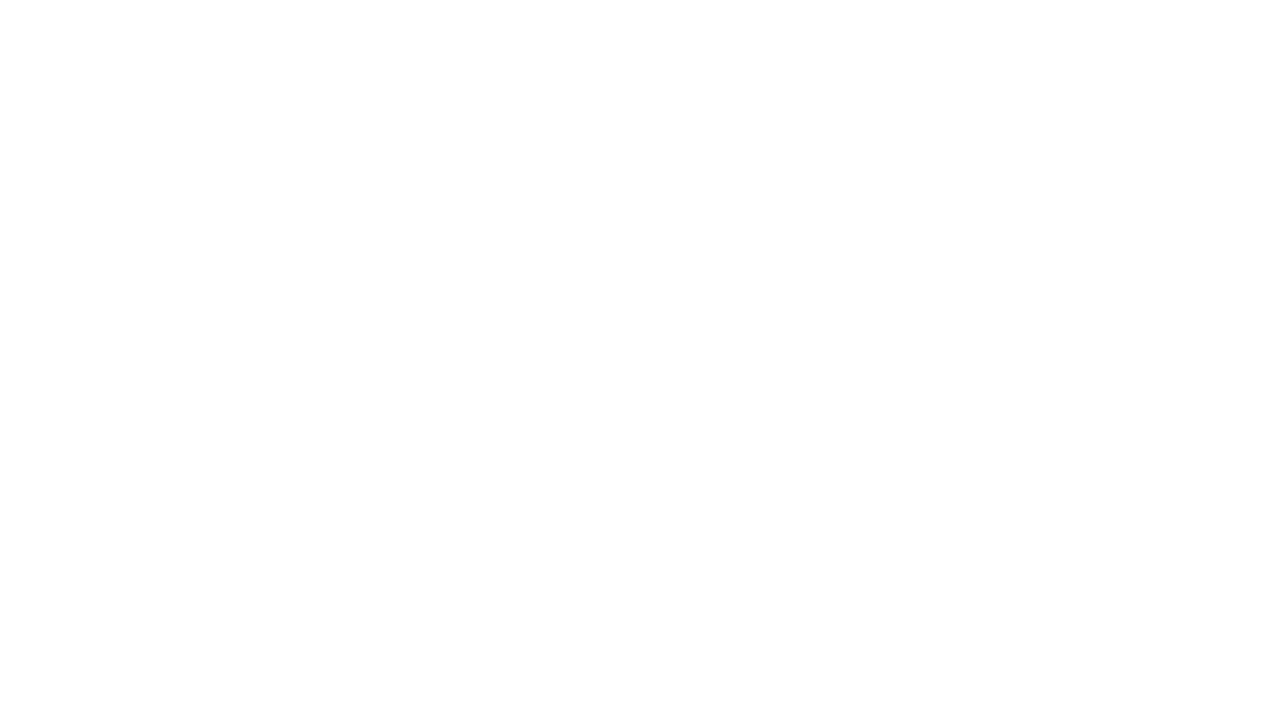
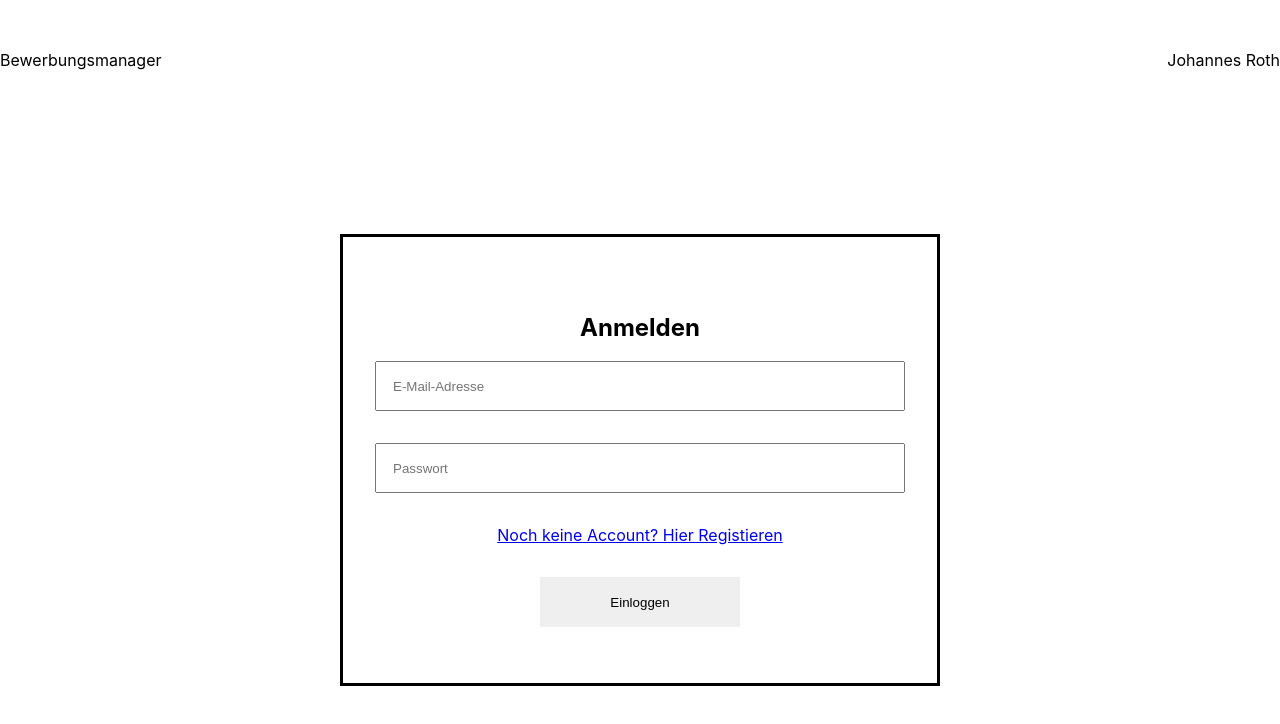
Before and after one commit to jorohx84/application-manager, a React (Create React App) app: page /login in a window 1280 px wide. Before the commit this address had no page. Shown: the top 724 px of the page. Built offline with nearby package versions, Linux system fonts and the light colour scheme; no server answers.

Commit message:
login und dashboard added

```diff
--- a/src/App.tsx
+++ b/src/App.tsx
@@ -3,15 +3,27 @@ import './App.css';
 import { BrowserRouter as Router, Routes, Route } from 'react-router-dom';
 import { basename } from 'path';
 import SignUp from './signup';
+import Header from './header';
+import Login from './login';
+import Dashboard from './dashboard';
+import { UserProvider } from './userContext';
 
 
 function App() {
   return (
-    <Router basename="/">
-<Routes>
-  <Route path="/" element={<SignUp/>} />
-</Routes>
-    </Router>
+    <UserProvider>
+      <Router basename="/">
+        <Header />
+        <Routes>
+          <Route path="/" element={<SignUp />} />
+          <Route path='/login' element={<Login />} />
+          <Route path='/dashboard' element={<Dashboard />} />
+        </Routes>
+      </Router>
+
+    </UserProvider>
+
+
   );
 }
 
--- /dev/null
+++ b/src/dashboard.tsx
@@ -0,0 +1,25 @@
+import React from "react";
+import { useLocation } from "react-router-dom";
+import { useUser } from './userContext';
+
+const Dashboard = () => {
+    // const location = useLocation();
+    // const userID = location.state?.uid;
+    const { user, loading } = useUser();
+    if (loading) return <p>Lade...</p>;
+    if (!user) return <p>Kein Benutzer eingeloggt</p>;
+    console.log(user.uid);
+    console.log(user.uid);
+    const userID = user.uid;
+
+    return (
+
+        <div>
+            <p>Dashboard</p>
+            <p>{userID}</p>
+        </div>
+
+    )
+
+}
+export default Dashboard
--- /dev/null
+++ b/src/header.scss
@@ -0,0 +1,14 @@
+.header{
+    width: 100%;
+    height: 120px;
+    display: flex;
+    justify-content: center;
+}
+.headerInner{
+    width: 100%;
+    max-width: 1920px;
+    height: 100%;
+    display: flex;
+    justify-content: space-between;
+    align-items: center;
+}
--- /dev/null
+++ b/src/header.tsx
@@ -0,0 +1,17 @@
+import React from "react";
+import './header.scss'
+const Header = () => {
+
+    return (
+        <section className="header">
+            <div className="headerInner">
+                <span>Bewerbungsmanager</span>
+<div>
+    <span>Johannes Roth</span>
+</div>
+            </div>
+        </section>
+    );
+}
+
+export default Header
--- /dev/null
+++ b/src/login.scss
@@ -0,0 +1,19 @@
+.login{
+    width: 100%;
+    height: calc(100vh - 120px);
+    display: flex;
+    justify-content: center;
+    align-items: center;
+}
+.loginContainer{
+    width: 100%;
+    max-width: 600px;
+    height: fit-content;
+    border: solid;
+    display: flex;
+    flex-direction: column;
+    align-items: center;
+    box-sizing: border-box;
+    padding:56px 32px;
+
+}
--- /dev/null
+++ b/src/login.tsx
@@ -0,0 +1,42 @@
+import React, { useState } from "react";
+import './login.scss';
+import { Link, useNavigate } from "react-router-dom";
+import firebase from "./firebase";
+import { signInWithEmailAndPassword, getAuth } from "firebase/auth";
+
+const auth = getAuth();
+
+const Login = () => {
+    const [email, setEmail] = useState('');
+    const [password, setPassword] = useState('');
+    const navigate = useNavigate();
+
+    const loginUser = async (e:React.FormEvent) => {
+        e.preventDefault();
+        try {
+            const userCredential = await signInWithEmailAndPassword(auth, email, password);
+            const user = userCredential.user
+            const userID = user.uid
+            console.log("Erfolgreich eingeloggt:", user, userID);
+            navigate("/dashboard", { state: { uid: user.uid } })
+        } catch (err: any) {
+            console.error("Fehler beim Login", err.message)
+        }
+    }
+    return (
+        <section className="login">
+            <div className="loginContainer">
+                <h2>Anmelden</h2>
+                <form onSubmit={loginUser}>
+                    <input type="email" value={email} placeholder="E-Mail-Adresse" onChange={(e) => setEmail(e.target.value)} required />
+                    <input type="password" value={password} placeholder="Passwort" onChange={(e) => setPassword(e.target.value)} required />
+                    <Link to="/signup">Noch keine Account? Hier Registieren</Link>
+                    <button type="submit">Einloggen</button>
+                </form>
+
+            </div>
+
+        </section>
+    )
+}
+export default Login
--- a/src/signup.tsx
+++ b/src/signup.tsx
@@ -1,39 +1,66 @@
 import React, { useState } from 'react';
-import { createUserWithEmailAndPassword, getAuth } from "firebase/auth";
+import { createUserWithEmailAndPassword, getAuth, updateProfile } from "firebase/auth";
 import firebase from "./firebase";
 import './signup.scss';
-import { log } from 'console';
+import { getFirestore, doc, setDoc } from "firebase/firestore";
+import { useNavigate } from 'react-router-dom';
+import Login from './login';
 
 
 const auth = getAuth(firebase);
+const firestore = getFirestore(firebase);
 
 const SignUp = () => {
     const [name, setName] = useState('');
     const [email, setEmail] = useState('');
     const [password, setPassword] = useState('');
-
-    const signup = async (e: React.FormEvent) => {
+    const [error, setError] = useState<string | null>(null);
+    const navigate=useNavigate();
+    const createUser = async (e: React.FormEvent) => {
         e.preventDefault();
         console.log(name);
         console.log(email);
         console.log(password);
-        try {
-            const userCredential = await createUserWithEmailAndPassword(auth, email, password);
-            console.log('Benutzer registriert:', userCredential.user );
 
-        } catch {
+        await createUserWithEmailAndPassword(auth, email, password)
+            .then((userCredential) => {
+                console.log('Benutzer registriert:', userCredential.user);
+                const user = userCredential.user;
+                updateProfile(user, {
+                    displayName: name,
+                })
 
-        }
+                    .then(() => {
+                        console.log(user);
+                        const userDocRef = doc(firestore, `users/${user.uid}`);
+                        setDoc(userDocRef, {
+                            name: name,
+                            email: email,
+                        })
+
+                    })
+
+                console.log(user);
+                const userDocRef = doc(firestore, `users/${user.uid}`);
+                setDoc(userDocRef, {
+                    name: name,
+                    email: email,
+                })
+                    .then(() => {
+                        navigate('/login');
+                    })
+
+
+            })
 
 
 
     }
-
     return (
         <section>
             <div className='signupContainer'>
                 <h2>Registrieren</h2>
-                <form onSubmit={signup}>
+                <form onSubmit={createUser}>
                     <input type="text" value={name} placeholder='Name' id='NAME' onChange={(e) => setName(e.target.value)} required />
                     <input type="email" value={email} placeholder='E-Mail Adresse' onChange={(e) => setEmail(e.target.value)} required />
                     <input type="password" value={password} placeholder='Passwort' onChange={(e) => setPassword(e.target.value)} required />
@@ -47,6 +74,5 @@ const SignUp = () => {
             </div>
         </section>
     )
-
 }
-export default SignUp
+export default SignUp;
--- /dev/null
+++ b/src/userContext.tsx
@@ -0,0 +1,46 @@
+import { Children, createContext, useContext, useEffect, useState } from "react";
+import { getAuth, onAuthStateChanged, User } from "firebase/auth";
+
+
+type userContextType = {
+    user: User | null;
+    loading: boolean;
+};
+
+const userContext = createContext<userContextType | undefined>(undefined);
+
+export const UserProvider = ({ children }: { children: React.ReactNode }) => {
+    const [user, setUser] = useState<User | null>(null);
+    const [loading, setLoading] = useState(true);
+    useEffect(() => {
+        const auth = getAuth();
+        const unsubscribe = onAuthStateChanged(auth, (firebaseUser) => {
+            if (firebaseUser) {
+                setUser(firebaseUser);
+                setLoading(false);
+                console.log('User ist eingeloggt', firebaseUser);
+
+            }else{
+                setUser(null);
+                console.log('User ist ausgeloggt');
+
+            }
+
+        });
+        return () => unsubscribe();
+    }, []);
+    return (
+        <userContext.Provider value={{ user, loading }}>
+            {children}
+        </userContext.Provider>
+    );
+};
+
+export const useUser = () => {
+    const context = useContext(userContext);
+    if (!context) {
+        throw new Error("useUser muss innerhalb eines UserProviders verwendet werden");
+
+    }
+    return context;
+}
```
